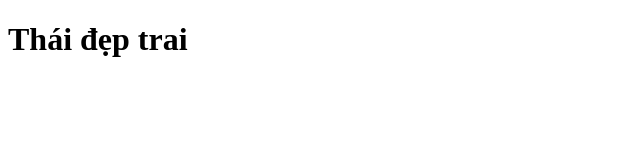
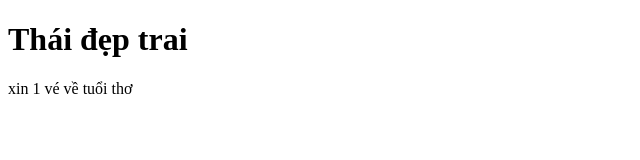
Before and after one commit to 0o-DuyThai-o0/Thaidepzai, a plain HTML site: page index.html in a window 1280 px wide. Shown: the whole page, without its empty margins (0-640 px from the left). Drawn offline with Linux system fonts and the light colour scheme.

```diff
--- a/index.html
+++ b/index.html
@@ -8,6 +8,7 @@
 </head>
 <body>
     <h1>Thái đẹp trai</h1>
+    xin 1 vé về tuổi thơ
 </body>
 </body>
 </html>
```
